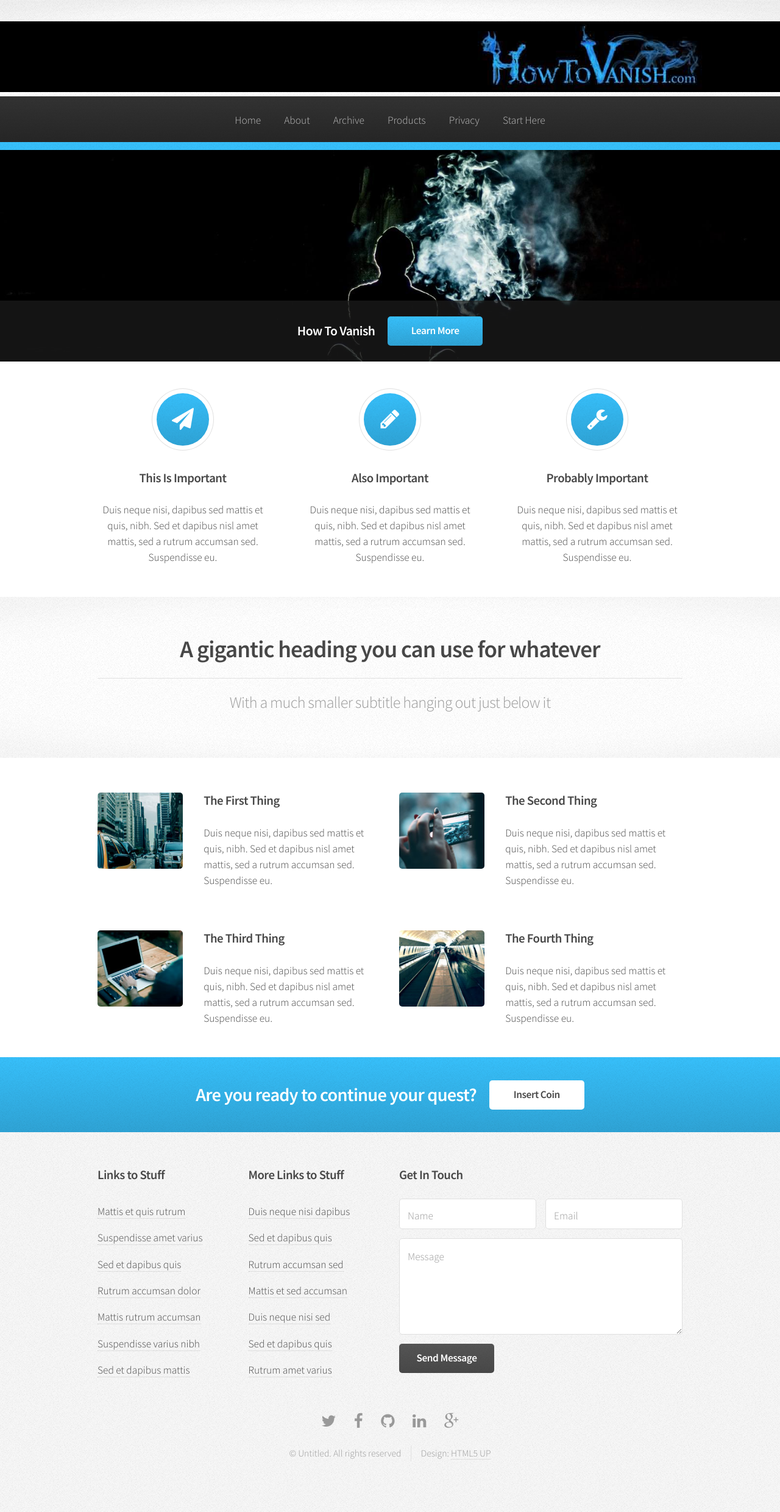
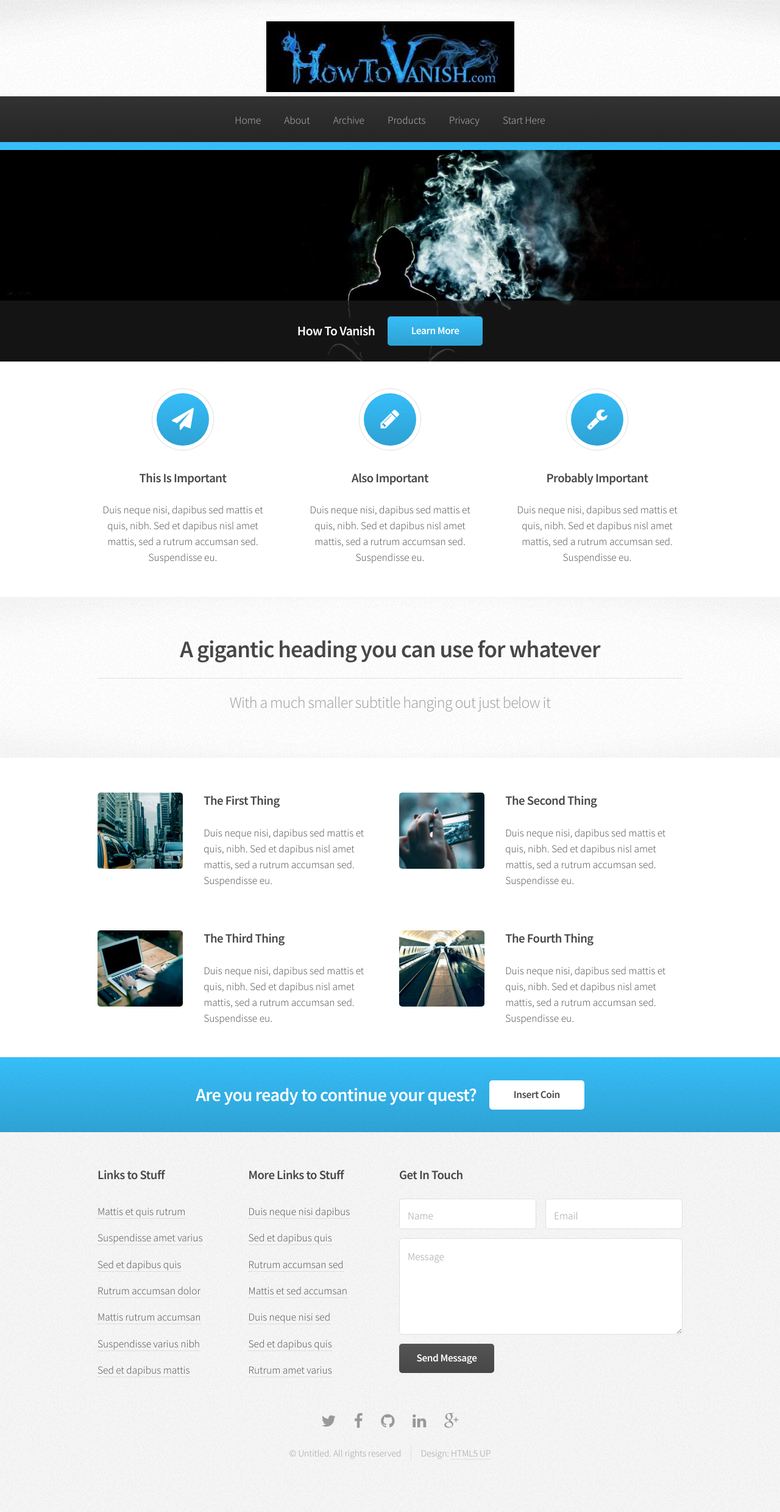
Before and after one commit to kripikroli/dev_howtovanish, a Jekyll site: the page built from index.html, in a window 1280 px wide. Shown: the whole page at 61% size. Built offline with Jekyll 4.4.1, drawn with Linux system fonts in a browser that asks for light colours; the list of posts is cut into pages by our own code.

Commit message:
Update header.html

```diff
--- a/_includes/header.html
+++ b/_includes/header.html
@@ -29,7 +29,7 @@
 			<div id="header">
 
 				<!-- Logo -->
-		<center><img src="images/head-logo.jpg"/></center>
+		<center><img src="images/head-logo-1.jpg"/></center>
 
 				<!-- Nav -->
 					<nav id="nav">
```
